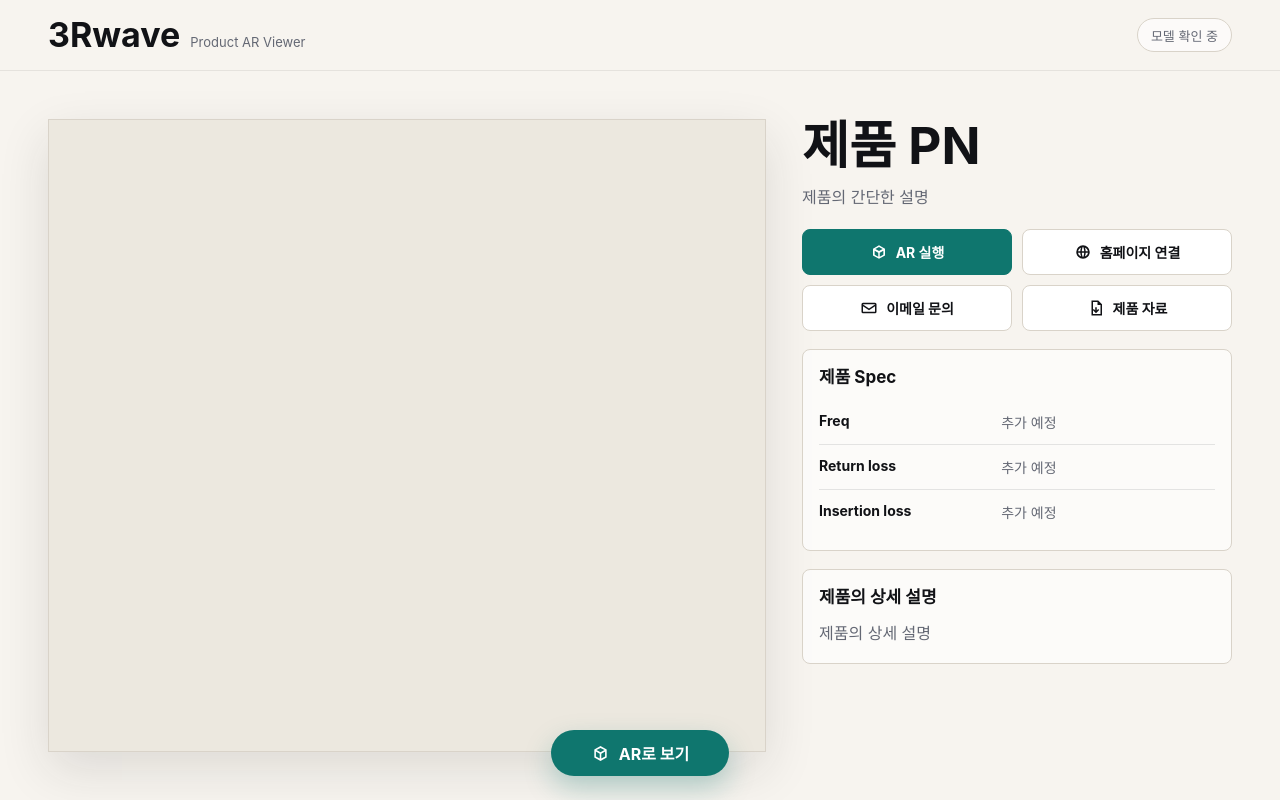
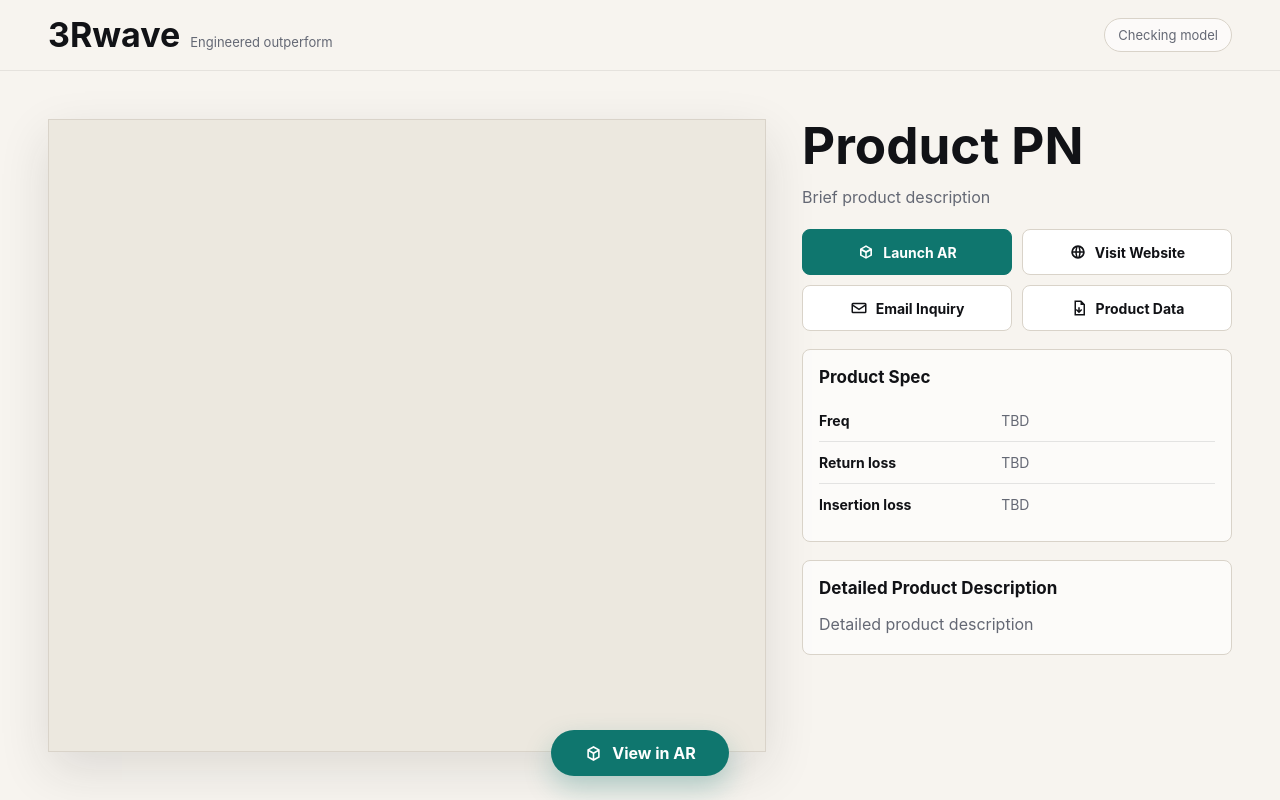
Before and after one commit to Gohhee/modeling, a plain HTML site: page index.html in a window 1280 px wide. Drawn offline with nearby package versions, Linux system fonts and the light colour scheme.

Commit message:
Update index.html

```diff
--- a/index.html
+++ b/index.html
@@ -1,10 +1,10 @@
 <!doctype html>
-<html lang="ko">
+<html lang="en">
   <head>
     <meta charset="utf-8" />
     <meta name="viewport" content="width=device-width, initial-scale=1, viewport-fit=cover" />
     <meta name="theme-color" content="#f7f4ef" />
-    <title>3Rwave Product AR Viewer</title>
+    <title>3Rwave Engineered Outperform</title>
     <script type="module" src="https://unpkg.com/@google/model-viewer/dist/model-viewer.min.js"></script>
     <style>
       :root {
@@ -349,18 +349,18 @@
       <header class="topbar">
         <div class="brand">
           <strong>3Rwave</strong>
-          <span>Product AR Viewer</span>
+          <span>Engineered outperform</span>
         </div>
-        <div id="loadStatus" class="status-pill">모델 확인 중</div>
+        <div id="loadStatus" class="status-pill">Checking model</div>
       </header>
 
       <main>
-        <section class="viewer-shell" aria-label="제품 3D 뷰어">
+        <section class="viewer-shell" aria-label="Product 3D viewer">
           <model-viewer
             id="viewer"
             src="./Divide_B_260513.glb"
             ios-src="./Divide_B_260513.usdz"
-            alt="제품 3D 모델"
+            alt="Product 3D model"
             camera-controls
             touch-action="pan-y"
             auto-rotate
@@ -380,71 +380,71 @@
                   fill="currentColor"
                 />
               </svg>
-              AR로 보기
+              View in AR
             </button>
           </model-viewer>
         </section>
 
         <aside class="panel">
           <section class="intro">
-            <h1>제품 PN</h1>
-            <p>제품의 간단한 설명</p>
+            <h1>Product PN</h1>
+            <p>Brief product description</p>
           </section>
 
           <div id="browserNotice" class="notice">
-            인앱 브라우저에서는 AR 실행이 제한될 수 있습니다. iPhone은 Safari, Android는 Chrome에서 열어 주세요.
+            AR may be limited in in-app browsers. Please open this page in Safari on iPhone or Chrome on Android.
           </div>
 
           <div id="errorBox" class="notice"></div>
 
-          <nav class="actions" aria-label="제품 문의 및 이동">
+          <nav class="actions" aria-label="Product actions">
             <button id="openArButton" class="button primary" type="button">
               <svg viewBox="0 0 24 24" aria-hidden="true">
                 <path d="M12 3 4 7.5v9L12 21l8-4.5v-9L12 3Zm0 2.3 4.9 2.7L12 10.7 7.1 8 12 5.3Zm-5.8 5 4.8 2.6v5.3l-4.8-2.7v-5.2Zm6.8 7.9v-5.3l4.8-2.6v5.2L13 18.2Z" fill="currentColor" />
               </svg>
-              AR 실행
+              Launch AR
             </button>
-            <a class="button" href="#" data-pending="홈페이지 URL을 추가해 주세요.">
+            <a class="button" href="#" data-pending="Please add the website URL.">
               <svg viewBox="0 0 24 24" aria-hidden="true">
                 <path d="M12 3a9 9 0 1 0 0 18 9 9 0 0 0 0-18Zm6.7 8h-3.1a14.7 14.7 0 0 0-1.1-5 7 7 0 0 1 4.2 5ZM12 5.1c.6.8 1.3 2.6 1.6 5.9h-3.2c.3-3.3 1-5.1 1.6-5.9ZM5.3 13h3.1c.1 1.8.5 3.5 1.1 5a7 7 0 0 1-4.2-5Zm3.1-2H5.3a7 7 0 0 1 4.2-5 14.7 14.7 0 0 0-1.1 5Zm3.6 7.9c-.6-.8-1.3-2.6-1.6-5.9h3.2c-.3 3.3-1 5.1-1.6 5.9Zm2.5-.9c.6-1.5 1-3.2 1.1-5h3.1a7 7 0 0 1-4.2 5Z" fill="currentColor" />
               </svg>
-              홈페이지 연결
+              Visit Website
             </a>
-            <a class="button" href="#" data-pending="이메일 주소를 추가해 주세요.">
+            <a class="button" href="#" data-pending="Please add the email address.">
               <svg viewBox="0 0 24 24" aria-hidden="true">
                 <path d="M4 5h16a2 2 0 0 1 2 2v10a2 2 0 0 1-2 2H4a2 2 0 0 1-2-2V7a2 2 0 0 1 2-2Zm0 2v.4l8 5.1 8-5.1V7H4Zm0 2.8V17h16V9.8l-8 5.1-8-5.1Z" fill="currentColor" />
               </svg>
-              이메일 문의
+              Email Inquiry
             </a>
-            <a class="button" href="#" data-pending="제품 자료 파일을 추가해 주세요.">
+            <a class="button" href="#" data-pending="Please add the product document file.">
               <svg viewBox="0 0 24 24" aria-hidden="true">
                 <path d="M6 2h9l5 5v15H6V2Zm8 2H8v16h10V8h-4V4Zm-3 7h2v4.2l1.9-1.9 1.4 1.4L12 19l-4.3-4.3 1.4-1.4 1.9 1.9V11Z" fill="currentColor" />
               </svg>
-              제품 자료
+              Product Data
             </a>
           </nav>
 
           <section class="content-block">
-            <h2>제품 Spec</h2>
-            <table class="spec-table" aria-label="제품 Spec">
+            <h2>Product Spec</h2>
+            <table class="spec-table" aria-label="Product specifications">
               <tr>
                 <th>Freq</th>
-                <td>추가 예정</td>
+                <td>TBD</td>
               </tr>
               <tr>
                 <th>Return loss</th>
-                <td>추가 예정</td>
+                <td>TBD</td>
               </tr>
               <tr>
                 <th>Insertion loss</th>
-                <td>추가 예정</td>
+                <td>TBD</td>
               </tr>
             </table>
           </section>
 
           <section class="content-block">
-            <h2>제품의 상세 설명</h2>
-            <p class="detail-copy">제품의 상세 설명</p>
+            <h2>Detailed Product Description</h2>
+            <p class="detail-copy">Detailed product description</p>
           </section>
         </aside>
       </main>
@@ -475,21 +475,21 @@
       function showError(message) {
         errorBox.textContent = message;
         errorBox.classList.add("visible");
-        setStatus("확인 필요", "error");
+        setStatus("Needs attention", "error");
       }
 
       viewer.addEventListener("load", () => {
-        setStatus("3D 모델 준비 완료", "ready");
+        setStatus("3D model ready", "ready");
       });
 
       viewer.addEventListener("error", (event) => {
         const detail = event.detail && event.detail.sourceError ? ` (${event.detail.sourceError.message})` : "";
-        showError(`모델을 불러오지 못했습니다. GLB 경로, MIME, HTTPS, CORS 설정을 확인하세요.${detail}`);
+        showError(`The model could not be loaded. Please check the GLB path, MIME type, HTTPS, and CORS settings.${detail}`);
       });
 
       viewer.addEventListener("ar-status", (event) => {
         if (event.detail.status === "failed") {
-          showError("AR 실행에 실패했습니다. 기본 브라우저에서 다시 열고 GLB/USDZ 파일 접근 여부를 확인하세요.");
+          showError("AR launch failed. Please reopen this page in the default browser and check GLB/USDZ file access.");
         }
       });
 
@@ -501,7 +501,7 @@
             location.href = viewer.getAttribute("ios-src");
             return;
           }
-          showError("AR을 바로 실행할 수 없습니다. Chrome 또는 Safari에서 페이지를 다시 열어 주세요.");
+          showError("AR cannot be launched directly. Please reopen this page in Chrome or Safari.");
         }
       });
 
@@ -515,7 +515,7 @@
       });
 
       if (!window.isSecureContext && location.protocol !== "file:") {
-        showError("현재 페이지가 HTTPS가 아닙니다. 실제 QR 배포 전 HTTPS 주소로 올려 주세요.");
+        showError("This page is not served over HTTPS. Please use an HTTPS URL before deploying the QR code.");
       }
     </script>
   </body>
```
